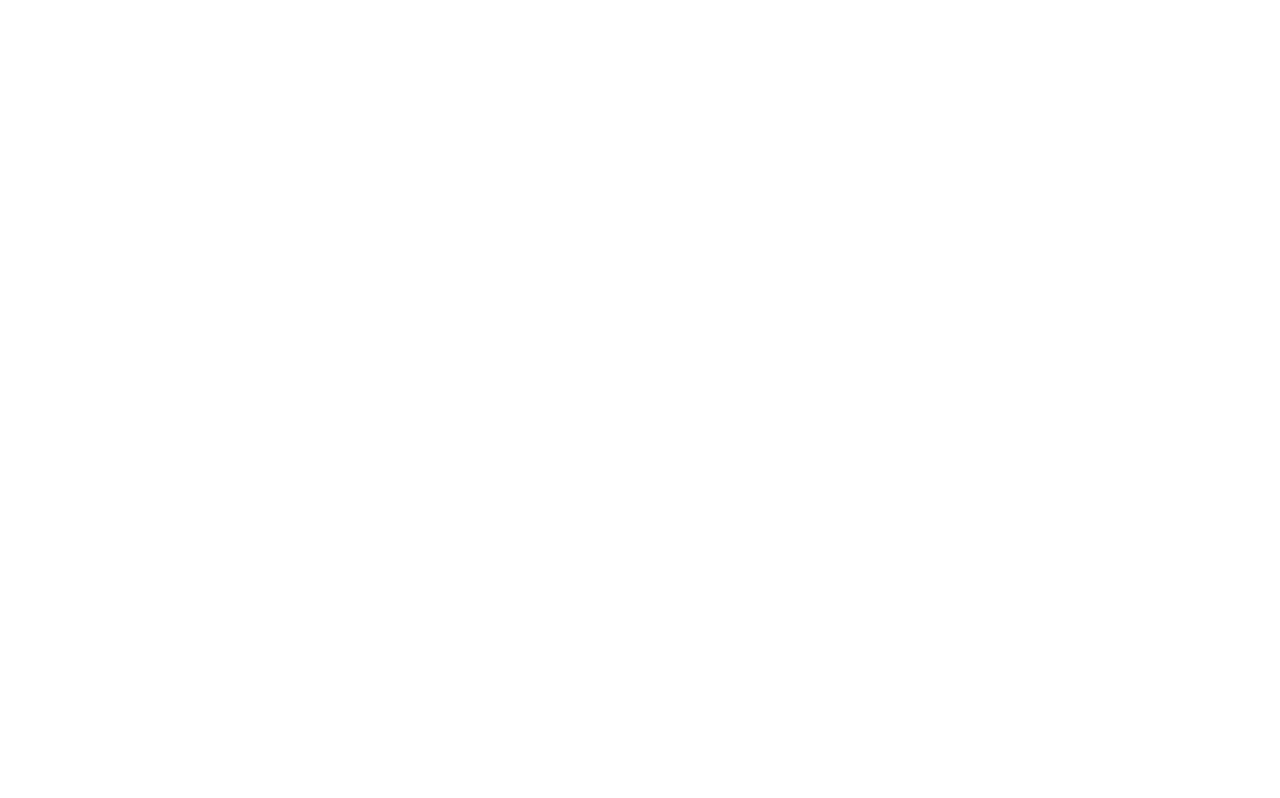
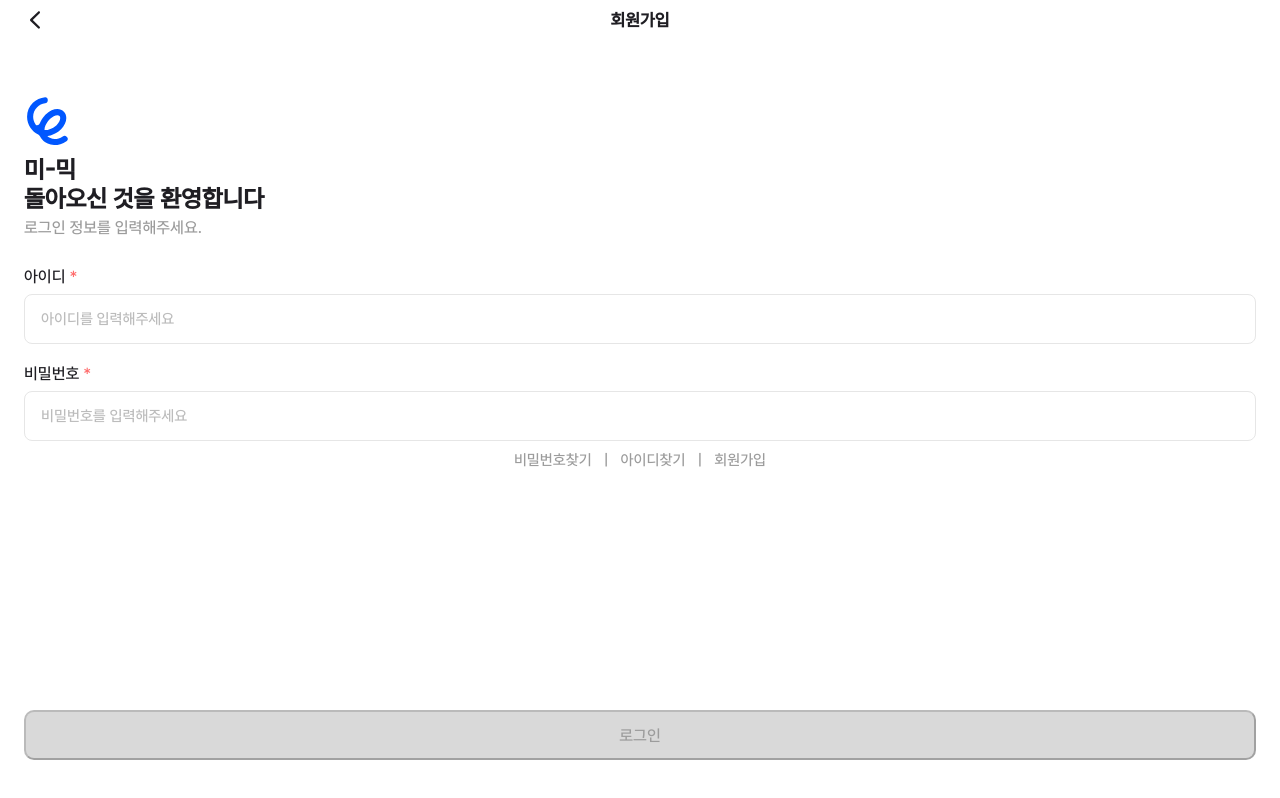
Before and after one commit to Legend-Situation/Mimic_Front, a React (Create React App) app: page /login in a window 1280 px wide. Before the commit this address had no page. Built offline with nearby package versions, Linux system fonts and the light colour scheme.

Commit message:
add :: Login 페이지 퍼블리싱

```diff
--- /dev/null
+++ b/src/pages/Login/index.tsx
@@ -0,0 +1,94 @@
+import React, { useState } from 'react';
+import * as _ from './style';
+import MainHeader from 'components/MainHeader';
+import Logo from 'assets/icon/Logo';
+import InputLayout from 'components/common/InputLayout';
+import ButtonLayout from 'components/common/ButtonLayout';
+
+const Login = () => {
+  const welcome = '미-믹\n돌아오신 것을 환영합니다';
+  const [inputs, setInputs] = useState({
+    id: '',
+    password: ''
+  });
+
+  const handleInputValue = (e: React.ChangeEvent<HTMLInputElement>) => {
+    const { name, value } = e.target;
+    setInputs({
+      ...inputs,
+      [name]: value
+    });
+  };
+
+  const isFormValid = () => {
+    const { id, password } = inputs;
+    return id == '' || password == '';
+  };
+
+  return (
+    <>
+      <MainHeader title="회원가입" />
+      <_.Login_Layout>
+        <_.Login_Header>
+          <Logo />
+          <_.Login_Welcome>{welcome}</_.Login_Welcome>
+          <_.Login_Guide>로그인 정보를 입력해주세요.</_.Login_Guide>
+        </_.Login_Header>
+        <_.Login_Inputs>
+          <InputLayout
+            value={inputs.id}
+            name="id"
+            title="아이디"
+            placeholder="아이디를 입력해주세요"
+            onChange={handleInputValue}
+          />
+          <InputLayout
+            value={inputs.password}
+            name="password"
+            title="비밀번호"
+            placeholder="비밀번호를 입력해주세요"
+            onChange={handleInputValue}
+            type="password"
+          />
+        </_.Login_Inputs>
+        <_.Login_HelperList>
+          <_.Login_Helper
+            onClick={() => {
+              return;
+            }}
+          >
+            비밀번호찾기
+          </_.Login_Helper>
+          <_.Login_Helper>|</_.Login_Helper>
+          <_.Login_Helper
+            onClick={() => {
+              return;
+            }}
+          >
+            아이디찾기
+          </_.Login_Helper>
+          <_.Login_Helper>|</_.Login_Helper>
+          <_.Login_Helper
+            onClick={() => {
+              return;
+            }}
+          >
+            회원가입
+          </_.Login_Helper>
+        </_.Login_HelperList>
+        <_.Login_Button>
+          <ButtonLayout
+            value="로그인"
+            onClick={() => {
+              return;
+            }}
+            width="100%"
+            state={!isFormValid()}
+          />
+        </_.Login_Button>
+      </_.Login_Layout>
+    </>
+  );
+};
+
+export default Login;
--- /dev/null
+++ b/src/pages/Login/style.ts
@@ -0,0 +1,53 @@
+import { theme } from 'lib/utils/style/theme';
+import styled from 'styled-components';
+
+export const Login_Layout = styled.div`
+  display: flex;
+  flex-direction: column;
+  padding: 24px;
+`;
+
+export const Login_Header = styled.div`
+  margin-top: 33px;
+  display: flex;
+  flex-direction: column;
+  white-space: pre-line;
+`;
+
+export const Login_Welcome = styled.p`
+  color: ${theme.gray.black};
+  font-size: 24px;
+  font-weight: 700;
+  padding-top: 10px;
+`;
+
+export const Login_Guide = styled.p`
+  color: ${theme.gray[400]};
+  font-size: 16px;
+  font-weight: 400;
+  padding-top: 5px;
+`;
+
+export const Login_Inputs = styled.div`
+  display: flex;
+  padding-top: 30px;
+  flex-direction: column;
+  gap: 20px;
+`;
+
+export const Login_Button = styled.div`
+  margin-top: 241px;
+`;
+
+export const Login_HelperList = styled.div`
+  display: flex;
+  gap: 12px;
+  margin-top: 10px;
+  justify-content: center;
+`;
+
+export const Login_Helper = styled.div`
+  color: ${theme.gray[400]};
+  font-size: 15px;
+  font-weight: 400;
+`;
--- a/src/pages/Register/index.tsx
+++ b/src/pages/Register/index.tsx
@@ -55,7 +55,7 @@
           <InputLayout
             value={inputs.id}
             name="id"
-            title="id"
+            title="아이디"
             placeholder="아이디를 입력해주세요"
             onChange={handleInputValue}
           />
--- a/src/router/index.tsx
+++ b/src/router/index.tsx
@@ -4,7 +4,7 @@
 import Splash from 'pages/Splash';
 import Auth from 'pages/Auth';
 import Register from 'pages/Register';
-
+import Login from 'pages/Login';
 
 export default function Router() {
   return useRoutes([
@@ -14,7 +14,8 @@
         { index: true, element: <Main /> },
         { path: '/splash', element: <Splash /> },
         { path: '/auth', element: <Auth /> },
-        { path: '/register', element: <Register /> }
+        { path: '/register', element: <Register /> },
+        { path: '/login', element: <Login /> }
       ]
     }
     // { path: '*', element: <NotFound /> }
```
